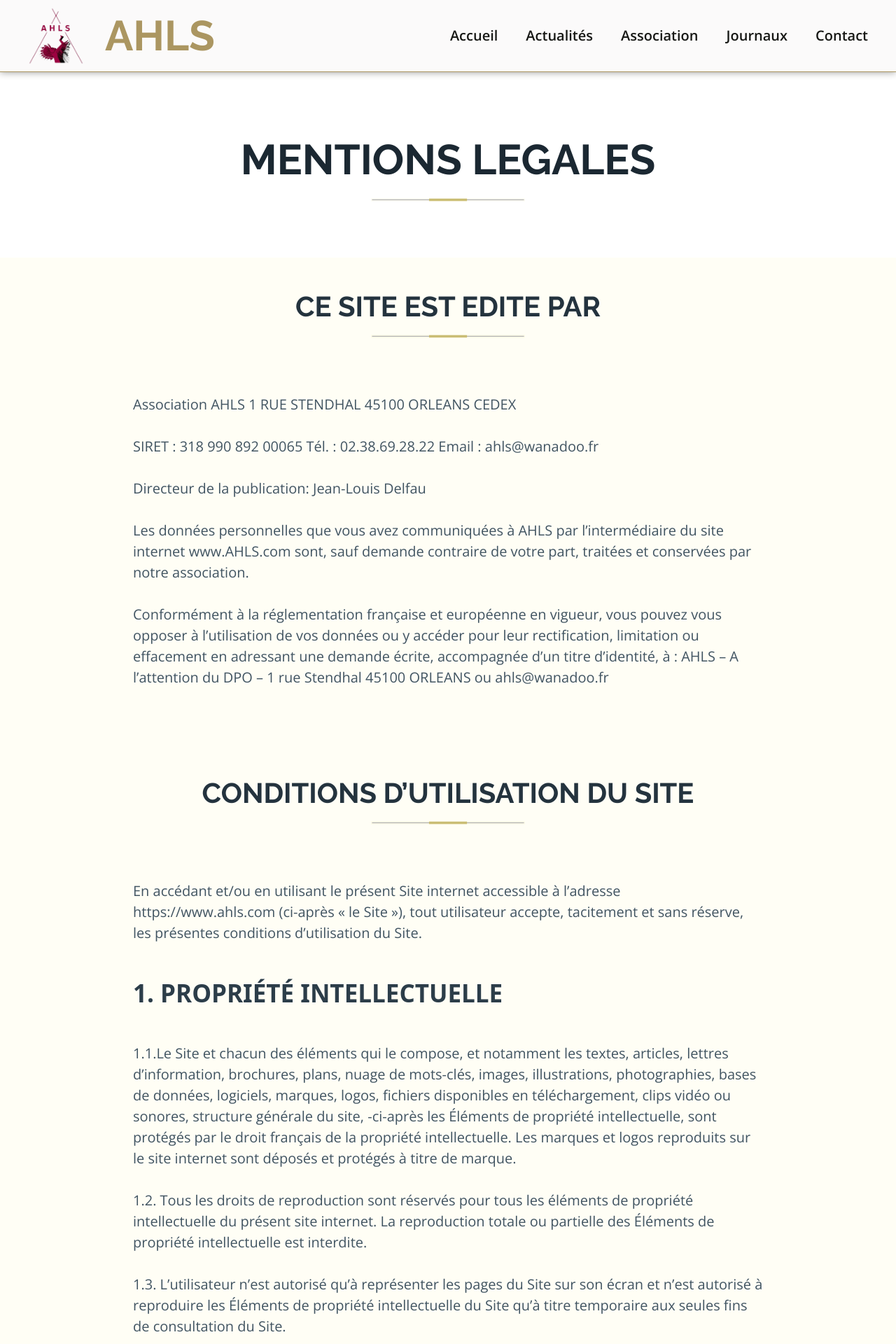
After one commit to bugBuster42/AHLS-Association, a PHP site: template src/View/LegalNotice/index.html.twig in a window 1280 px wide. The commit adds this page. Shown: the top 1920 px of the page at 70% size. Run offline with PHP 8.4, Linux system fonts and the light colour scheme; the template is opened without the code that fills it, so the values that code supplies are empty; some libraries are stand-ins or nearby versions.

Commit message:
legal_notice html css finish

```diff
--- /dev/null
+++ b/src/View/LegalNotice/index.html.twig
@@ -0,0 +1,70 @@
+{% extends 'layout.html.twig' %}
+
+{% block stylesheet %}
+	<link rel="stylesheet" href="assets/css/legalNotice.css">
+{% endblock %}
+{% block title %}
+	{{ parent() }}
+	| Mentions Légales
+{% endblock %}
+
+{% block content %}
+	<header>
+		<div class="legalNoticeTitle">
+			<h1>MENTIONS LEGALES</h1>
+			<img class="horizontalBar" src='assets/images/vector.png' alt="illustration d'une barre horizontale">
+		</div>
+	</header>
+	<main class="container-fluid">
+		<div class="presentation">
+			<div class="presentationTitle">
+				<h2>CE SITE EST EDITE PAR</h2>
+				<img class="horizontalBar" src='assets/images/vector.png' alt="illustration d'une barre horizontale">
+			</div>
+			<section class="container">
+				<p>Association AHLS 1 RUE STENDHAL 45100 ORLEANS CEDEX</p>
+				<p>SIRET : 318 990 892 00065 Tél. : 02.38.69.28.22 Email : ahls@wanadoo.fr
+				</p>
+				<p>Directeur de la publication: Jean-Louis Delfau</p>
+				<p>Les données personnelles que vous avez communiquées à AHLS par l’intermédiaire du site internet www.AHLS.com sont, sauf demande contraire de votre part, traitées et conservées par notre association.</p>
+				<p>Conformément à la réglementation française et européenne en vigueur, vous pouvez vous opposer à l’utilisation de vos données ou y accéder pour leur rectification, limitation ou effacement en adressant une demande écrite, accompagnée d’un titre d’identité, à : AHLS – A l’attention du DPO – 1 rue Stendhal 45100 ORLEANS ou ahls@wanadoo.fr</p>
+			</section>
+		</div>
+		<div class="presentation">
+			<div class="presentationTitle">
+				<h2>CONDITIONS D’UTILISATION DU SITE</h2>
+				<img class="horizontalBar" src='assets/images/vector.png' alt="illustration d'une barre horizontale">
+			</div>
+			<section class="container">
+				<p>En accédant et/ou en utilisant le présent Site internet accessible à l’adresse https://www.ahls.com (ci-après « le Site »), tout utilisateur accepte, tacitement et sans réserve, les présentes conditions d’utilisation du Site.</p>
+				<h3>1. PROPRIÉTÉ INTELLECTUELLE</h3>
+				<p>1.1.Le Site et chacun des éléments qui le compose, et notamment les textes, articles, lettres d’information, brochures, plans, nuage de mots-clés, images, illustrations, photographies, bases de données, logiciels, marques, logos, fichiers disponibles en téléchargement, clips vidéo ou sonores, structure générale du site, -ci-après les Éléments de propriété intellectuelle, sont protégés par le droit français de la propriété intellectuelle. Les marques et logos reproduits sur le site internet sont déposés et protégés à titre de marque.</p>
+				<p>1.2. Tous les droits de reproduction sont réservés pour tous les éléments de propriété intellectuelle du présent site internet. La reproduction totale ou partielle des Éléments de propriété intellectuelle est interdite.</p>
+				<p>1.3. L’utilisateur n’est autorisé qu’à représenter les pages du Site sur son écran et n’est autorisé à reproduire les Éléments de propriété intellectuelle du Site qu’à titre temporaire aux seules fins de consultation du Site.</p>
+				<p>1.4. L’utilisateur n’est autorisé qu’à télécharger et reproduire de manière durable, sur tout support, les publications d’AHLS, et notamment les lettres d’information, lorsque cette reproduction ou représentation est faite à des fins strictement personnelles, privées et non commerciales. L’utilisateur s’interdit de communiquer ces publications à des tiers, y compris par courrier électronique et par mise à disposition à partir d’un site internet ou d’un serveur.</p>
+				<p>1.5. L’utilisateur est autorisé à faire des courtes citations du Site, sous réserve que soit précisé de manière apparente : l’origine du document (i.e. « extrait du site d’AHLS ») le titre du document ou de la page cités, le nom de l’auteur et la date du document s’ils sont connus.</p>
+				<h3>2. UTILISATION DU SITE</h3>
+				<p>2.1 DISPOSITIONS GÉNÉRALES</p>
+				<p>2.1.1. L’ensemble des données, informations et publications accessibles, représentées ou téléchargeables à partir du Site n’ont aucun caractère exhaustif, sont communiquées à titre purement informatif.</p>
+				<p>2.1.2. AHLS ne pourra en aucun cas être tenu responsable de tout dommage direct ou indirect résultant de l’utilisation par tout utilisateur des données, informations ou publications accessibles ou téléchargeable à partir du Site.</p>
+				<p>2.1.3. AHLS ne pourra en aucun cas être tenu responsable au titre du contenu accessible à partir des liens hypertextes publiés sur le Site ou des fichiers téléchargeables à partir du Site ou des sites accessibles à partir des liens hypertextes publiés sur le Site.</p>
+				<p>2.1.4. La création et la publication d’un lien hypertexte vers l’une des pages du Site sont autorisées, sous réserve de l’accord préalable et exprès d’AHLS. La publication devra mentionner la source avec le lien hypertexte qui pointe sur le contenu du site. Toute utilisation à des fins commerciales est exclue.</p>
+				<p>2.2 COOKIES Le site www.ahls.com utilise des « cookies » qui sont des fichiers texte (.txt) placés sur votre ordinateur.</p>
+				<p>2.2.1. Politique d’utilisation des cookies Le site utilise 4 types de cookies :</p>
+				<p>Les cookies techniquement nécessaires au bon fonctionnement des sites web. Ces cookies permettent notamment d’accéder aux espaces réservés et personnels des sites.</p>
+				<p>Les cookies utilisés pour mesurer et analyser le comportement des internautes lors de la navigation. Ces cookies permettent d’établir des statistiques sur la fréquentation et l’utilisation des divers éléments composant les sites1 d’ACF (rubriques et contenus visités, parcours), lui permettant ainsi d’améliorer l’intérêt et l’ergonomie de ses contenus.</p>
+				<p>Les cookies utilisés par le service de partage de pages sur les réseaux sociaux. Ces cookies permettent notamment de mesurer l’usage qui est fait des différents boutons de partages du contenu qu’AHLS propose.</p>
+				<p>Les cookies liés aux opérations relatives à la publicité. Ces cookies permettent d’afficher, en temps réel, le contenu le plus adapté aux centres d’intérêt des internautes déduits de leur navigation récente sur les sites d’ACF. Pour tous ces types de cookies, AHLS s’engage à ne pas y conserver de données personnelles.</p>
+				<p>2.2.2. Comment vous pouvez gérer les cookies qui sont déposés sur votre ordinateur ? L’enregistrement d’un cookie est subordonné à la volonté de l’utilisateur, que celui-ci peut exprimer et modifier à tout moment à travers des options de paramétrage offerts par son logiciel de navigation.</p>
+				<p>Si vous avez accepté, dans votre logiciel de navigation, l’enregistrement de cookies par votre navigateur, les cookies intégrés dans les pages et contenus que vous avez consultés pourront être stockés temporairement dans un espace dédié. Ils y seront lisibles uniquement par leur émetteur. Si vous refusez l’enregistrement de cookies dans votre terminal, ou si vous supprimez ceux qui y sont enregistrés, vous ne pourrez plus bénéficier des fonctionnalités permises par ces cookies. Par exemple, il ne vous serait plus possible d’accéder aux espaces privés sécurisés par un mot de passe mémorisé. Vous devrez ainsi ressaisir vos mots de passe à chaque connexion.</p>
+				<p>2.2.3. Comment configurer les cookies sur votre navigateur ? Vous pouvez configurer votre navigateur de manière à ce que des cookies y soient enregistrés ou, à l’inverse, qu’ils soient rejetés, soit systématiquement, soit selon leur émetteur. Vous pouvez également configurer votre navigateur de manière à ce que l’acceptation ou le refus des cookies vous soient proposés ponctuellement, avant qu’un cookie soit susceptible d’être enregistré. La configuration des cookies est propre au navigateur que vous utilisez. Elle est décrite dans le menu d’aide de votre navigateur, qui vous permettra de savoir de quelle manière modifier vos souhaits en matière de cookies.</p>
+				<p>Vous trouverez ci-dessous des liens vers les modes d’emploi pour les principaux navigateurs :Pour Chrome TM Pour Firefox TM Pour Internet Explorer TM Pour Safari TM</p>
+				<h3>3. AVERTISSEMENT</h3>
+				<p>AHLS ne peut garantir la disponibilité et l’accessibilité permanente au Site, notamment pour des raisons techniques de maintenance.</p>
+				<p>De même, elle ne pourra être tenue pour responsable des dysfonctionnements ci-après, sans que la liste soit limitative : la mauvaise transmission et/ou réception de toute donnée et/ou information sur Internet, une intrusion extérieure ou la présence de virus informatique, la défaillance de tout matériel de réception ou des lignes de communication, tout autre dysfonctionnement du réseau Internet empêchant le bon fonctionnement du Site.</p>
+				<h3>4.DROIT APPLICABLE ET LITIGES</h3>
+				<p>Les règles d’utilisation du présent Site sont soumises à la loi française, ainsi que les éventuels litiges pouvant en découler.</p>
+			</section>
+		</div>
+	</main>
+{% endblock %}
--- a/src/View/components/_footer.html.twig
+++ b/src/View/components/_footer.html.twig
@@ -28,7 +28,7 @@
 	</ul>
 	<ul class="legal_notice">
 		<li>
-			<a href="#">Mentions légales</a>
+			<a href="http://localhost:8000/mention">Mentions légales</a>
 			<a href="#">Se connecter</a>
 		</li>
 	</ul>
--- a/src/routes.php
+++ b/src/routes.php
@@ -18,6 +18,7 @@ return [
     'admin/association/ajouter' => ['AdminAssociationController', 'create',],
     'admin/association/modifier' => ['AdminAssociationController', 'update', ['id']],
     'admin/association/supprimer' => ['AdminAssociationController', 'delete', ['id']],
+    'mention' => ['LegalNoticeController', 'index',],
     'journaux' => ['NewspaperController', 'index'],
     'admin/partenaires/ajouter' => ['AdminPartnerController', 'add'],
     'contact' => ['ContactController', 'index'],
```
Also changed, not shown: src/Controller/LegalNoticeController.php (added, +11 -0 lines), public/assets/css/legalNotice.css (added).
